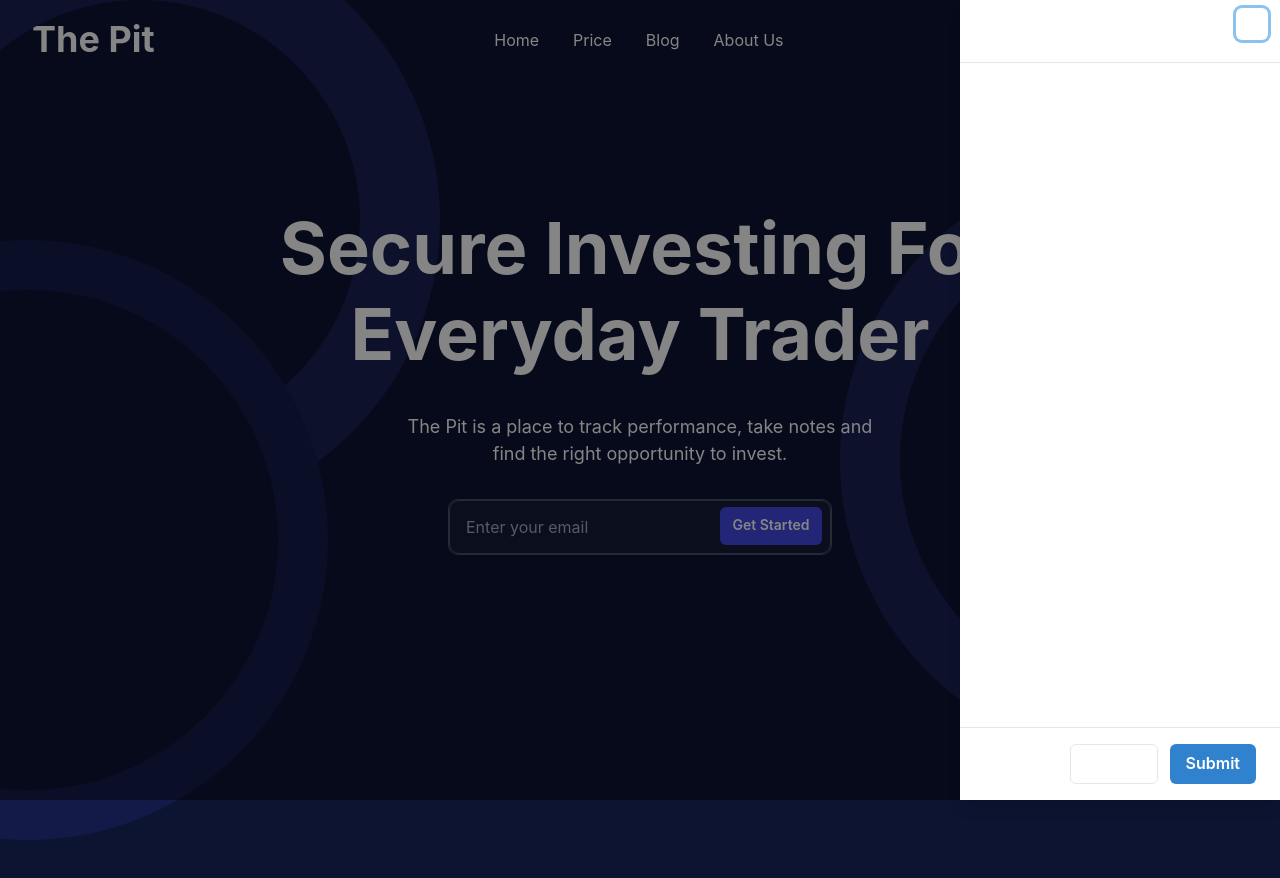
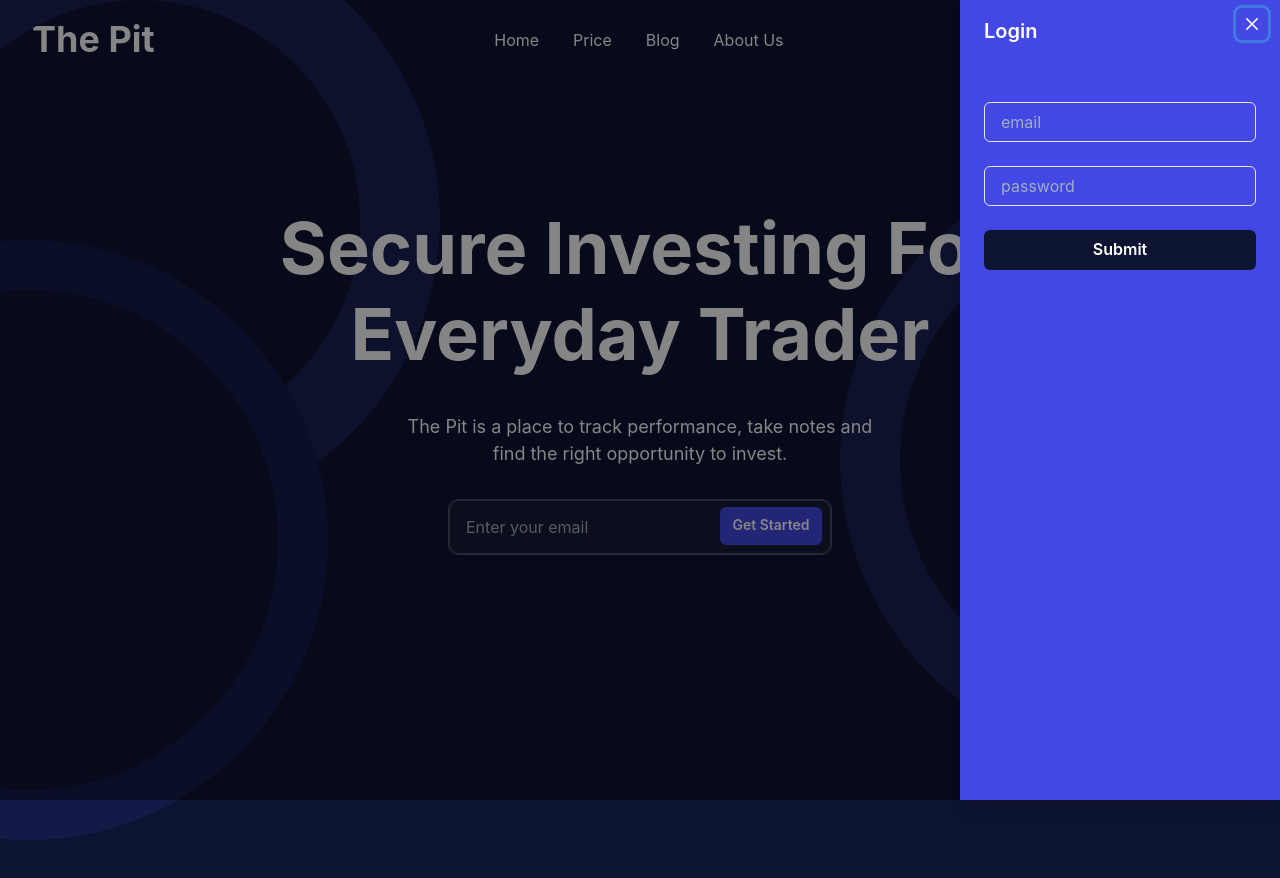
Before and after one commit to webclinic017/The-Pit-frontend, a React (Create React App) app: page / in a window 1280 px wide. Both pictures are taken after a click on the button "Login". Shown: the top 878 px of the page. Built offline with nearby package versions, Linux system fonts and the light colour scheme.

Commit message:
login works

```diff
--- a/package.json
+++ b/package.json
@@ -14,6 +14,7 @@
     "framer-motion": "^4",
     "react": "^17.0.2",
     "react-dom": "^17.0.2",
+    "react-hot-toast": "^1.0.2",
     "react-redux": "^7.2.4",
     "react-router-dom": "^5.2.0",
     "react-scripts": "4.0.3",
--- /dev/null
+++ b/src/components/partials/LoginForm.jsx
@@ -0,0 +1,55 @@
+import React, { Fragment, useEffect } from 'react';
+import { Formik, Form, Field } from 'formik';
+import { useHistory } from 'react-router-dom';
+import { FormControl, Input, Button, Stack } from '@chakra-ui/react';
+import { useDispatch, useSelector } from 'react-redux';
+import toast from 'react-hot-toast';
+// redux
+import { loginUser } from '../../redux/slices/userSlice';
+
+export function LoginForm() {
+	const history = useHistory();
+	const dispatch = useDispatch();
+
+	return (
+		<Fragment>
+			<Formik
+				initialValues={{ email: '', password: '' }}
+				onSubmit={(values, { setSubmitting }) => {
+					setTimeout(() => {
+						dispatch(loginUser(values, history, setSubmitting));
+					}, 400);
+				}}
+			>
+				{({ isSubmitting, handleChange }) => (
+					<Form>
+						<Stack spacing="24px" mt="2em">
+							<FormControl>
+								<Field
+									className="form-input"
+									as={Input}
+									type="email"
+									name="email"
+									onChange={handleChange}
+									placeholder="email"
+								/>
+							</FormControl>
+							<FormControl>
+								<Field
+									as={Input}
+									type="password"
+									name="password"
+									onChange={handleChange}
+									placeholder="password"
+								/>
+							</FormControl>
+							<Button bg="#0D1431" type="submit" disabled={isSubmitting}>
+								Submit
+							</Button>
+						</Stack>
+					</Form>
+				)}
+			</Formik>
+		</Fragment>
+	);
+}
--- a/src/components/partials/Navbar.jsx
+++ b/src/components/partials/Navbar.jsx
@@ -17,8 +17,13 @@ import {
 	useDisclosure
 } from '@chakra-ui/react';
 
+// components
+import { LoginForm } from './LoginForm';
+import { SignForm } from './SignForm';
+
 export function Navbar() {
 	const { isOpen, onOpen, onClose } = useDisclosure();
+	const { isOpen: isOpen1, onOpen: onOpen1, onClose: onClose1 } = useDisclosure();
 	const firstField = React.useRef();
 
 	return (
@@ -38,20 +43,15 @@ export function Navbar() {
 				</Button>
 				<Drawer isOpen={isOpen} placement="right" initialFocusRef={firstField} onClose={onClose}>
 					<DrawerOverlay>
-						<DrawerContent>
+						<DrawerContent bg="#4347E3">
 							<DrawerCloseButton />
-							<DrawerHeader borderBottomWidth="1px">Create a new account</DrawerHeader>
+							<DrawerHeader borderBottomWidth="1px">Login</DrawerHeader>
 
 							<DrawerBody>
-								<Stack spacing="24px" />
+								<Stack spacing="24px">
+									<LoginForm />
+								</Stack>
 							</DrawerBody>
-
-							<DrawerFooter borderTopWidth="1px">
-								<Button variant="outline" mr={3} onClick={onClose}>
-									Cancel
-								</Button>
-								<Button colorScheme="blue">Submit</Button>
-							</DrawerFooter>
 						</DrawerContent>
 					</DrawerOverlay>
 				</Drawer>
@@ -63,9 +63,24 @@ export function Navbar() {
 						backgroundColor: '#0D1431 !important',
 						border: '1px solid #4347E3'
 					}}
+					onClick={onOpen1}
 				>
 					Sign up
 				</Button>
+				<Drawer isOpen={isOpen1} placement="right" initialFocusRef={firstField} onClose={onClose1}>
+					<DrawerOverlay>
+						<DrawerContent bg="#4347E3">
+							<DrawerCloseButton />
+							<DrawerHeader borderBottomWidth="1px">Create a new account</DrawerHeader>
+
+							<DrawerBody>
+								<Stack spacing="24px">
+									<SignForm />
+								</Stack>
+							</DrawerBody>
+						</DrawerContent>
+					</DrawerOverlay>
+				</Drawer>
 			</HStack>
 		</Flex>
 	);
--- /dev/null
+++ b/src/components/partials/SignForm.jsx
@@ -0,0 +1,41 @@
+import React, { Fragment } from 'react';
+import { Formik, Form, Field } from 'formik';
+import { useHistory } from 'react-router-dom';
+import { Input, Button, Stack } from '@chakra-ui/react';
+
+// utils
+import { login } from '../../utils/detect-auth';
+
+export function SignForm() {
+	const history = useHistory();
+
+	return (
+		<Fragment>
+			<Formik
+				initialValues={{ name: '', email: '', password: '' }}
+				onSubmit={(values, { setSubmitting }) => {
+					setTimeout(() => {}, 400);
+				}}
+			>
+				{({ isSubmitting, handleChange }) => (
+					<Form>
+						<Stack spacing="24px">
+							<Field as={Input} type="text" name="name" onChange={handleChange} placeholder="name" />
+							<Field as={Input} type="email" name="email" onChange={handleChange} placeholder="email" />
+							<Field
+								as={Input}
+								type="password"
+								name="password"
+								onChange={handleChange}
+								placeholder="password"
+							/>
+							<Button bg="#0D1431" type="submit" disabled={isSubmitting}>
+								Submit
+							</Button>
+						</Stack>
+					</Form>
+				)}
+			</Formik>
+		</Fragment>
+	);
+}
--- a/src/css/default.css
+++ b/src/css/default.css
@@ -35,3 +35,12 @@ img {
     object-fit: cover;
     outline: none
 }
+
+.form-input {
+    background-color: "#0151C38 !important";
+	border-radius:"10px";
+}
+
+.css-1xp7ed8  {
+    border-bottom: none;
+}
--- a/src/index.jsx
+++ b/src/index.jsx
@@ -2,10 +2,16 @@ import React from 'react';
 import ReactDOM from 'react-dom';
 import App from './App';
 import './css/default.css';
+import store from './redux/store';
+import { Provider } from 'react-redux';
+import { Toaster } from 'react-hot-toast';
 
 ReactDOM.render(
 	<React.StrictMode>
-		<App />
+		<Provider store={store}>
+			<App />
+			<Toaster />
+		</Provider>
 	</React.StrictMode>,
 	document.getElementById('root')
 );
--- /dev/null
+++ b/src/redux/slices/userSlice.js
@@ -0,0 +1,83 @@
+import {
+    createSlice,
+    createAsyncThunk
+} from '@reduxjs/toolkit';
+
+// utils
+import {
+    login
+} from '../../utils/detect-auth';
+
+export const loginUser = createAsyncThunk('users/login', async (values, history, setSubmitting, {
+    rejectWithValue
+}) => {
+    try {
+        const response = await fetch('http://localhost:3000/api/v1/login', {
+            method: 'POST',
+            headers: {
+                'Content-Type': 'application/json'
+            },
+            body: JSON.stringify(values)
+        });
+
+        const data = await response.json();
+
+        if (response.status === 200) {
+            login(data.token);
+            history.push('/dashboard')
+            setSubmitting(false)
+            return data;
+        } else {
+            return rejectWithValue(data);
+        }
+    } catch (err) {
+        rejectWithValue(err.response.data);
+    }
+});
+
+export const userSlice = createSlice({
+    name: 'user',
+    initialState: {
+        user: null,
+        isFetching: false,
+        isSuccess: false,
+        isError: false,
+        errorMessage: ''
+    },
+    reducer: {
+        clearState: (state) => {
+            state.isError = false;
+            state.isSuccess = false;
+            state.isFetching = false;
+
+            return state;
+        }
+    },
+    extraReducers: {
+        [loginUser.fulfilled]: (state, {
+            payload
+        }) => {
+            console.log(payload);
+            state.user = payload;
+            state.isFetching = false;
+            state.isSuccess = true;
+            return state;
+        },
+        [loginUser.rejected]: (state, {
+            payload
+        }) => {
+            state.isFetching = false;
+            state.isError = true;
+            state.errorMessage = payload;
+        },
+        [loginUser.pending]: (state) => {
+            state.isFetching = true;
+        }
+    }
+});
+
+export const {
+    clearState
+} = userSlice.actions;
+
+export const userSelector = (state) => state.user;
--- a/src/redux/store.js
+++ b/src/redux/store.js
@@ -0,0 +1,10 @@
+import { configureStore } from '@reduxjs/toolkit'
+
+// slices
+import { userSlice } from '../redux/slices/userSlice';
+
+export default configureStore({
+  reducer: {
+    user: userSlice.reducer,
+  },
+});
```
Also changed, not shown: 1 other file (tests, documents, lock files or other folders).
